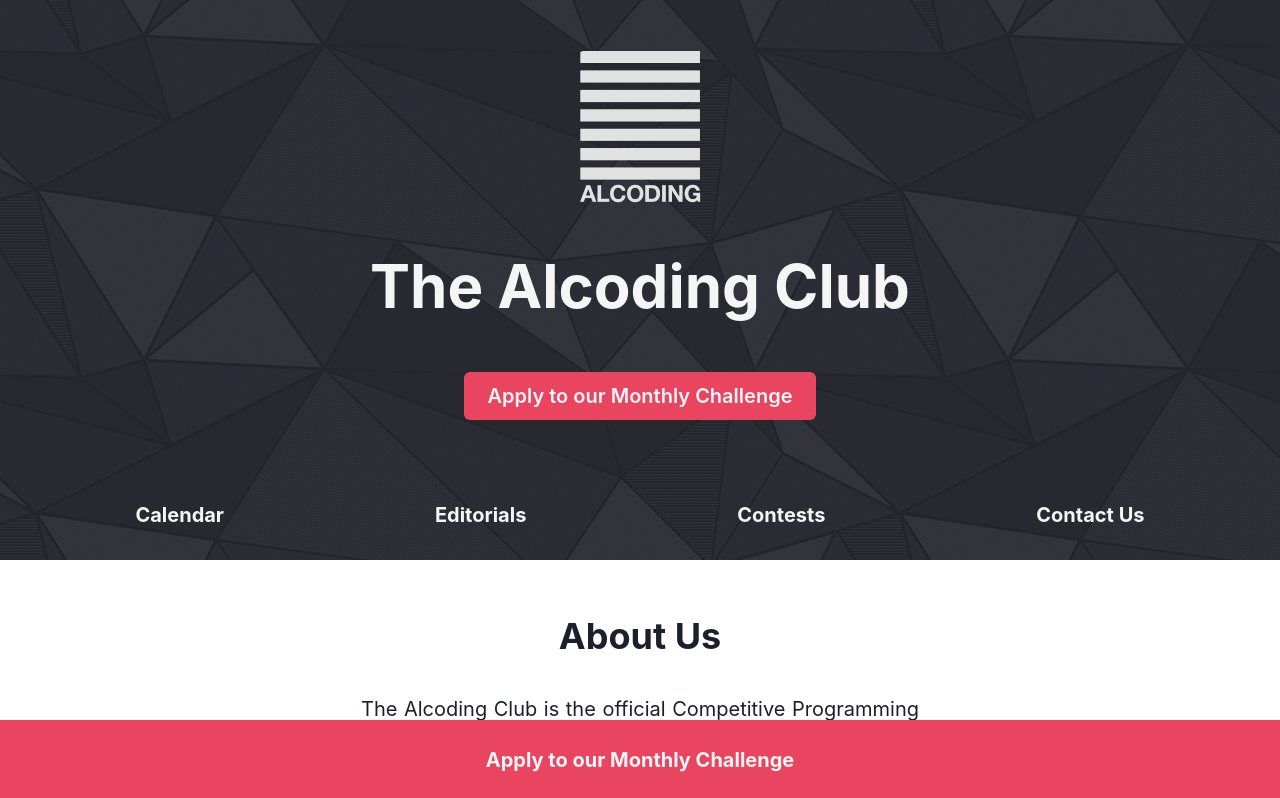
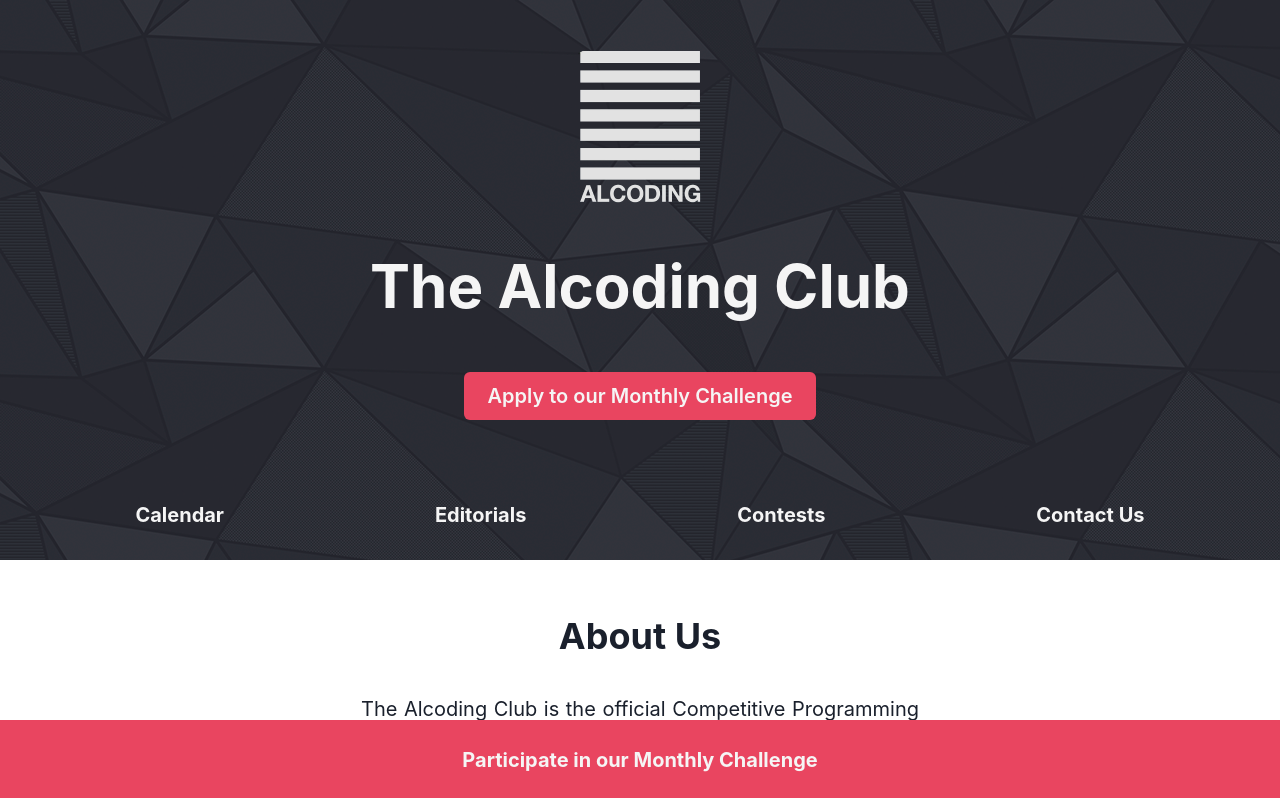
Before and after one commit to pes-alcoding-club/website, a Next.js app in the folder client/: page / in a window 1280 px wide. Shown: the top 798 px of the page. Built offline with nearby package versions, Linux system fonts and the light colour scheme; no server answers.

Commit message:
changed link url

```diff
--- a/client/src/components/common/Floating.tsx
+++ b/client/src/components/common/Floating.tsx
@@ -1,5 +1,4 @@
-import { Box, Button, Text } from '@chakra-ui/react';
-import Link from 'next/link';
+import { Box, Button, Text, Link } from '@chakra-ui/react';
 import React from 'react';
 import MediaQuery from 'react-responsive';
 
@@ -7,7 +6,7 @@ const Floating = () => {
     return (
         <>
             <MediaQuery minDeviceWidth={1224}>
-                <Link href="/register">
+                <Link href="https://www.hackerrank.com/alcoding-summer-challenge-2021">
                     <Button
                         size="lg"
                         textColor="whitesmoke"
@@ -24,12 +23,12 @@ const Floating = () => {
                         right="30px"
                         fontSize="lg"
                     >
-                        Apply Now
+                        Participate
                     </Button>
                 </Link>
             </MediaQuery>
             <MediaQuery maxDeviceWidth={1224}>
-                <Link href="/register">
+                <Link href="https://www.hackerrank.com/alcoding-summer-challenge-2021">
                     <Box
                         _hover={{
                             bg: '#b0152f',
@@ -50,7 +49,7 @@ const Floating = () => {
                             fontSize="xl"
                             fontWeight="bold"
                         >
-                            Apply to our Monthly Challenge
+                            Participate in our Monthly Challenge
                         </Text>
                     </Box>
                 </Link>
@@ -58,4 +57,5 @@ const Floating = () => {
         </>
     );
 };
+
 export default Floating;
--- a/client/src/components/common/Header.tsx
+++ b/client/src/components/common/Header.tsx
@@ -1,4 +1,4 @@
-import { Box, Button, Heading } from '@chakra-ui/react';
+import { Box, Button, Heading , Link as ChakraLink} from '@chakra-ui/react';
 import Image from 'next/image';
 import Link from 'next/link';
 import React from 'react';
@@ -33,7 +33,7 @@ const Header: React.FC<HeaderProps> = ({ showApplyBtn, containerRef }) => (
             </Link>
         </Heading>
         {showApplyBtn && (
-            <Link href="/register">
+            <ChakraLink href="https://www.hackerrank.com/alcoding-summer-challenge-2021">
                 <Button
                     fontSize={{ lg: 'xl', base: 'md' }}
                     size="lg"
@@ -49,7 +49,7 @@ const Header: React.FC<HeaderProps> = ({ showApplyBtn, containerRef }) => (
                 >
                     Apply to our Monthly Challenge
                 </Button>
-            </Link>
+            </ChakraLink>
         )}
         <Nav containerRef={containerRef} />
     </Box>
```
